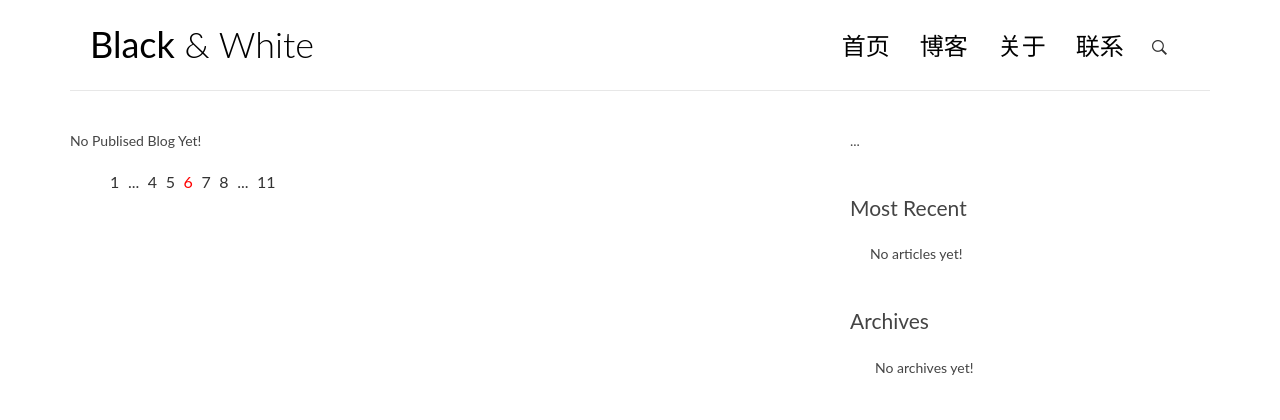
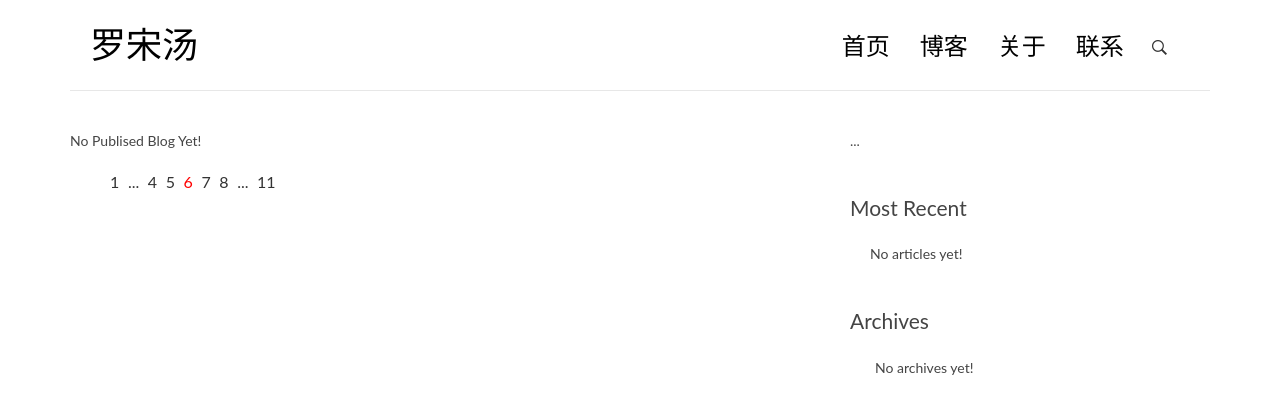
Before and after one commit to luoy2/django_blog, a Django app: page / in a window 1280 px wide. Shown: the top 420 px of the page. Run offline with Django 3.2, Linux system fonts and the light colour scheme; data that the repository does not hold is empty; some libraries are stand-ins or nearby versions.

Commit message:
change title, deploy automatically with fabric

```diff
--- a/article/templates/base.html
+++ b/article/templates/base.html
@@ -29,7 +29,7 @@
         <div class="row">
             <div class="col-md-4 col-sm-5 col-xs-8">
                 <div class="logo">
-                    <h1><a href="{% url 'article:index' %}"><b>Black</b> &amp; White</a></h1>
+                    <h1><a href="{% url 'article:index' %}"><b>罗宋汤</b></a></h1>
                 </div>
             </div><!-- col-md-4 -->
             <div class="col-md-8 col-sm-7 col-xs-4">
```
